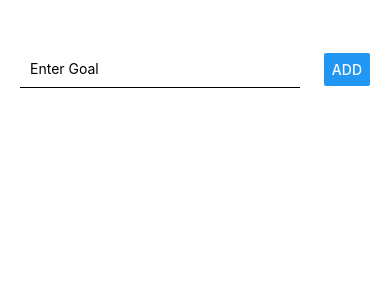
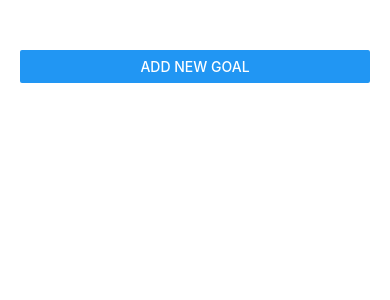
Before and after one commit to akindoju/first-mobile-app, a React Native app: screen / in a window 390 px wide. Shown: the top 300 px of the page. Built offline with nearby package versions, Linux system fonts and the light colour scheme.

Commit message:
Added button to close modal

```diff
--- a/App.js
+++ b/App.js
@@ -1,10 +1,12 @@
 import { useState } from "react";
-import { StyleSheet, Text, View, FlatList } from "react-native";
+import { StyleSheet, Text, View, FlatList, Button } from "react-native";
 import FormInput from "./components/FormInput";
 import ListItem from "./components/ListItem";
+
 export default function App() {
   const [text, setText] = useState("");
   const [goals, setGoals] = useState([]);
+  const [isModalOpen, setIsModalOpen] = useState(false);
 
   const textInputHandler = (enteredText) => {
     setText(enteredText);
@@ -18,7 +20,10 @@ export default function App() {
         value: text,
       },
     ]);
+    setIsModalOpen(false);
+    setText("");
   };
+
   const removeGoalHandler = (goalId) => {
     setGoals((currentGoals) =>
       currentGoals.filter((goal) => goal.id !== goalId)
@@ -27,10 +32,13 @@ export default function App() {
 
   return (
     <View style={styles.screen}>
+      <Button title="Add New Goal" onPress={() => setIsModalOpen(true)} />
       <FormInput
         textInputHandler={textInputHandler}
         text={text}
         setGoalHandler={setGoalHandler}
+        isModalOpen={isModalOpen}
+        setIsModalOpen={setIsModalOpen}
       />
 
       <FlatList
--- a/components/FormInput.jsx
+++ b/components/FormInput.jsx
@@ -1,8 +1,15 @@
 import React from "react";
-import { View, Button, TextInput, StyleSheet } from "react-native";
+import { View, Button, TextInput, StyleSheet, Modal } from "react-native";
 
-const FormInput = ({ text, setGoalHandler, textInputHandler }) => {
+const FormInput = ({
+  text,
+  setGoalHandler,
+  textInputHandler,
+  isModalOpen,
+  setIsModalOpen,
+}) => {
   return (
+    <Modal visible={isModalOpen} animationType="slide">
       <View style={styles.form}>
         <TextInput
           placeholder="Enter Goal"
@@ -10,16 +17,28 @@ const FormInput = ({ text, setGoalHandler, textInputHandler }) => {
           value={text}
           onChangeText={textInputHandler}
         />
+        <View style={styles.buttons}>
+          <View style={{ width: "30%" }}>
             <Button title="Add" onPress={setGoalHandler} />
           </View>
+          <View style={{ width: "30%" }}>
+            <Button
+              title="Cancel"
+              onPress={() => setIsModalOpen(false)}
+              color="red"
+            />
+          </View>
+        </View>
+      </View>
+    </Modal>
   );
 };
 
 const styles = StyleSheet.create({
   form: {
-    flexDirection: "row",
+    flex: 1,
     alignItems: "center",
-    justifyContent: "space-between",
+    justifyContent: "center",
   },
 
   input: {
@@ -27,6 +46,13 @@ const styles = StyleSheet.create({
     borderBottomColor: "black",
     borderBottomWidth: 1,
     padding: 10,
+    marginBottom: 20,
+  },
+
+  buttons: {
+    flexDirection: "row",
+    justifyContent: "space-around",
+    width: "80%",
   },
 });
 
```
Lines whose indentation alone changed are shown as unchanged.
